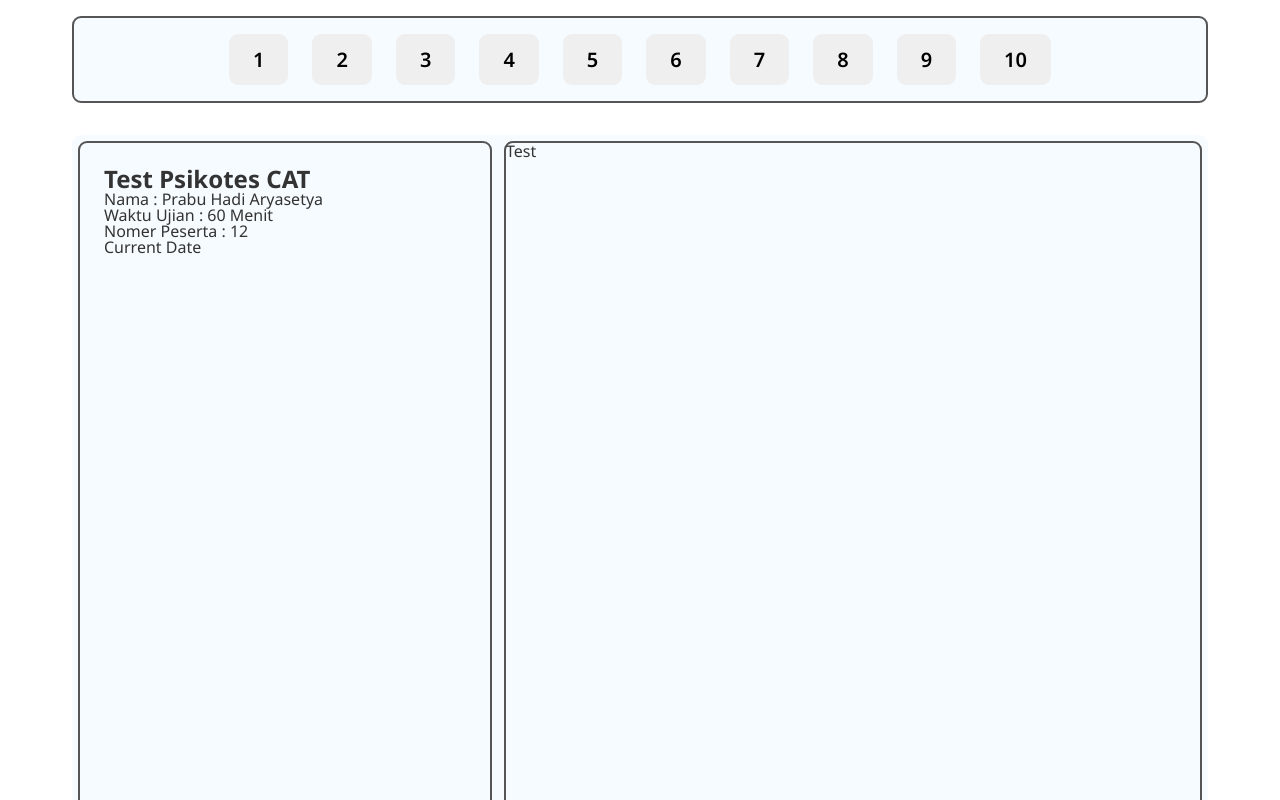
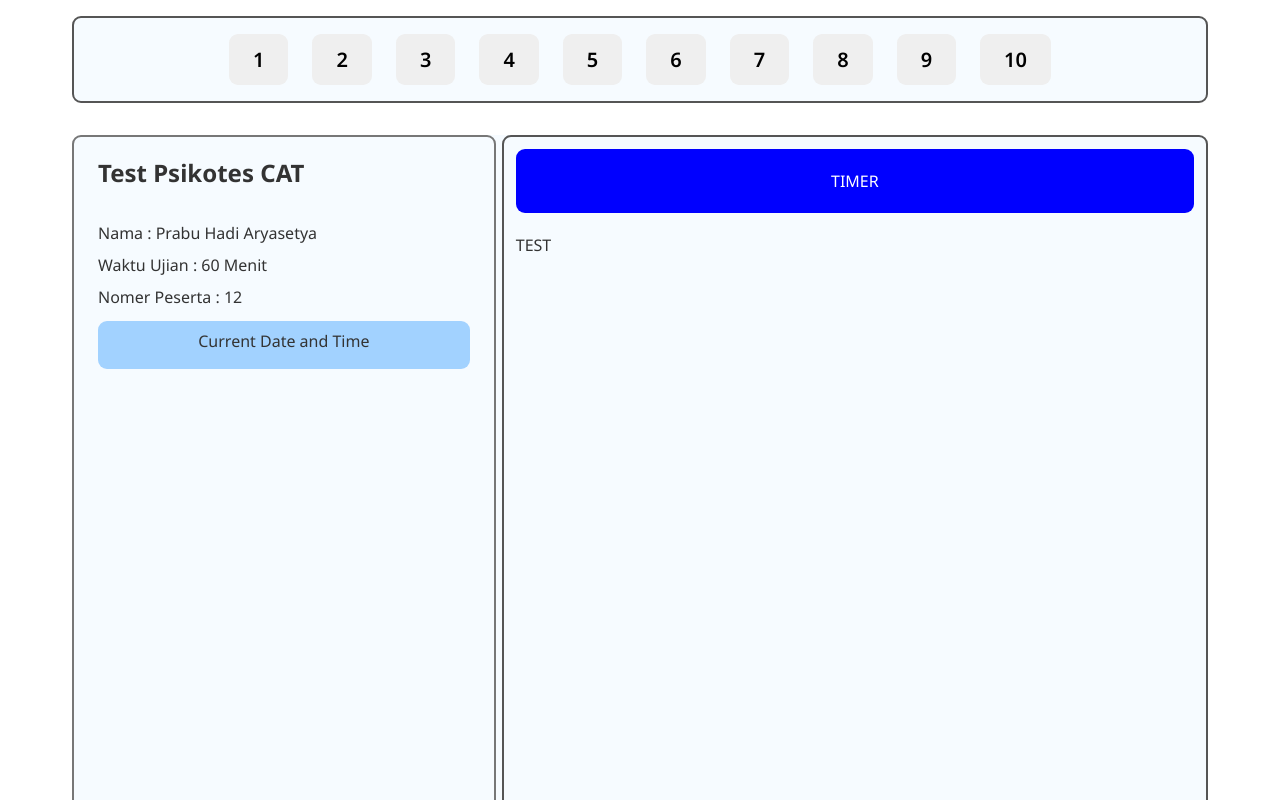
Before and after one commit to prabuhadi/tes-psikotes, a plain HTML site: page exam-project/index.html in a window 1280 px wide. Shown: the top 800 px of the page. Drawn offline with Linux system fonts and the light colour scheme.

Commit message:
Fixing layout and adding timer box

```diff
--- a/exam-project/index.html
+++ b/exam-project/index.html
@@ -6,7 +6,7 @@
     <meta name="viewport" content="width=device-width, initial-scale=1.0" />
     <title>Tes Psikologi</title>
 
-    <link rel="stylesheet" href="/exam-project/style.css" />
+    <link rel="stylesheet" href="/style.css" />
 
     <link rel="preconnect" href="https://fonts.googleapis.com" />
     <link rel="preconnect" href="https://fonts.gstatic.com" crossorigin />
@@ -42,10 +42,13 @@
               <p class="text-info nama-peserta">Nama : Prabu Hadi Aryasetya</p>
               <p class="text-info waktu-ujian">Waktu Ujian : 60 Menit</p>
               <p class="text-info nomer-peserta">Nomer Peserta : 12</p>
-              <p class="text-info date">Current Date</p>
+              <p class="text-info date">Current Date and Time</p>
             </div>
           </div>
-          <div class="questions">Test</div>
+          <div class="questions">
+            <div class="questions-timer">TIMER</div>
+            <div class="questions-content">TEST</div>
+          </div>
         </div>
       </div>
     </section>
--- a/exam-project/style.css
+++ b/exam-project/style.css
@@ -102,17 +102,52 @@ body {
   background-color: #f6fbff;
   height: 1200px;
   border-radius: 9px;
+  gap: 6px;
 }
 
+/* LEFT BOX  */
+
 .information {
-  border: #555 solid 2px;
-  margin: 6px;
+  border: #777 solid 2px;
   border-radius: 9px;
   padding: 24px;
 }
 
+.informations {
+  display: flex;
+  flex-direction: column;
+  gap: 16px;
+}
+
+.title {
+  padding-bottom: 24px;
+}
+
+.date {
+  background-color: #a2d2ff;
+  height: 48px;
+  border-radius: 9px;
+  text-align: center;
+  padding: 12px 24px;
+}
+
+/* RIGHT BOX  */
+
 .questions {
   border: #555 solid 2px;
-  margin: 6px;
   border-radius: 9px;
+  padding: 12px;
+  display: flex;
+  flex-direction: column;
+  gap: 24px;
 }
+
+.questions-timer {
+  display: block;
+  background-color: blue;
+  /* height: 64px; */
+  border-radius: 9px;
+  text-align: center;
+  padding: 24px;
+  color: #fff;
+}
```
